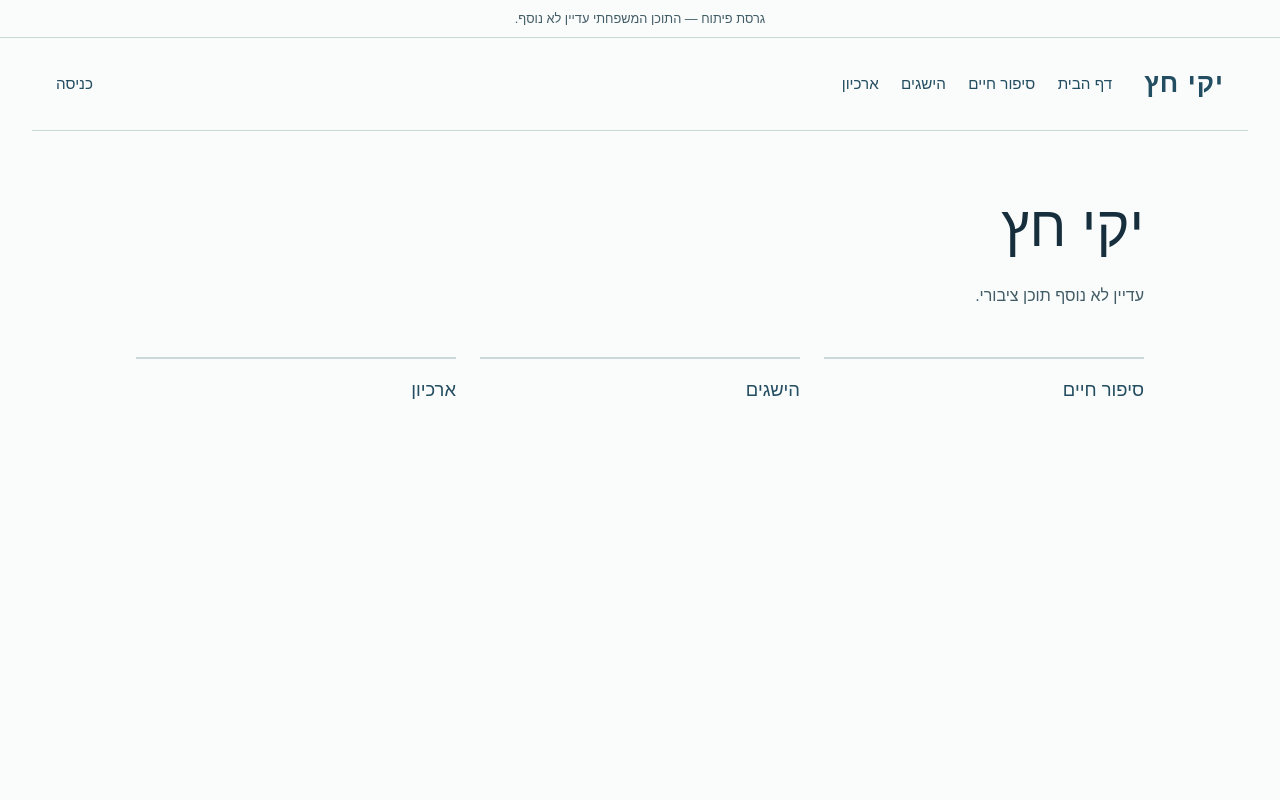
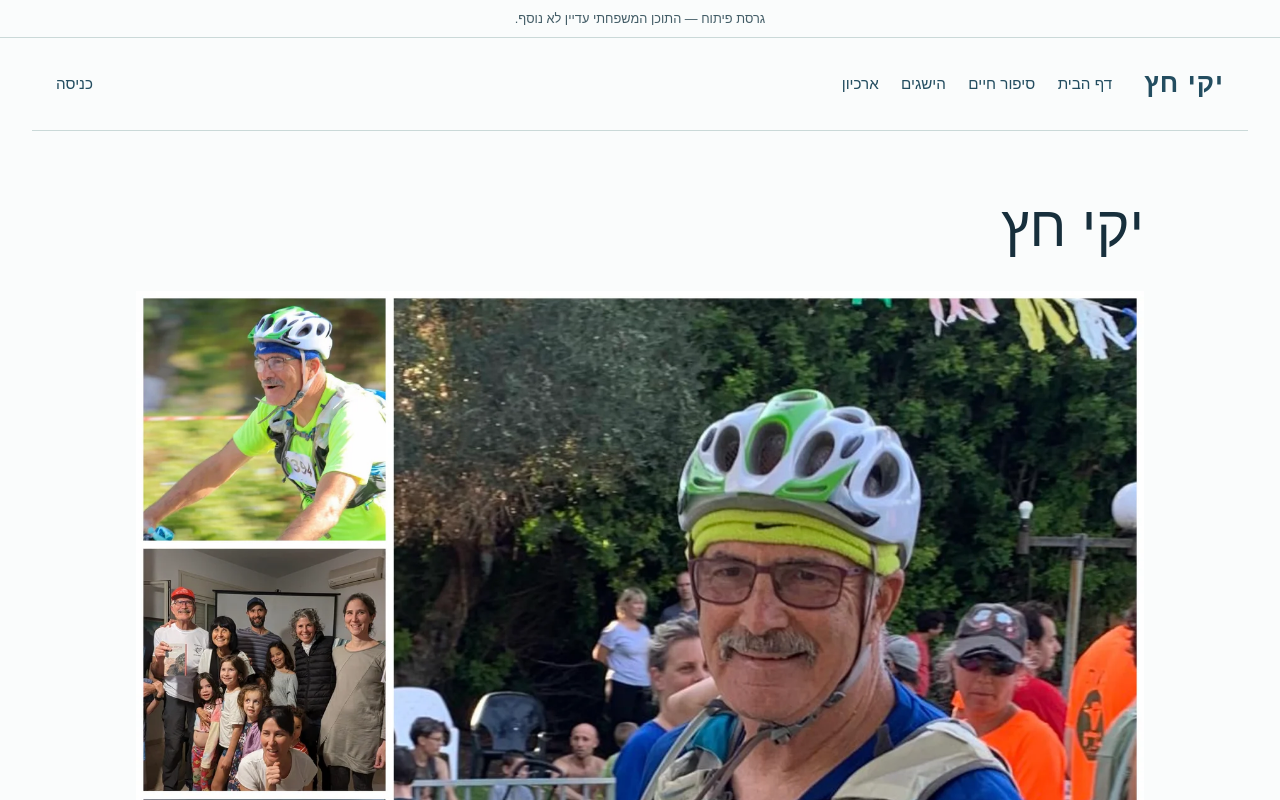
Before and after one commit to hetzy8/kobob, a Next.js app: page / in a window 1280 px wide. Shown: the top 800 px of the page. Built offline with nearby package versions, Linux system fonts and the light colour scheme.

Commit message:
feat: add selected collage to homepage

```diff
--- a/src/app/globals.css
+++ b/src/app/globals.css
@@ -159,3 +159,10 @@ button:disabled {
 		scroll-behavior: auto;
 	}
 }
+
+.home-collage {
+	display: block;
+	width: 100%;
+	height: auto;
+	margin-block: 2rem;
+}
--- a/src/app/page.tsx
+++ b/src/app/page.tsx
@@ -1,10 +1,19 @@
+import Image from "next/image";
 import Link from "next/link";
 import { copy } from "@/locales/he";
 export default function Home() {
 	return (
 		<>
 			<h1>{copy.title}</h1>
-			<p>{copy.empty}</p>
+			<Image
+				src="/images/home-collage.webp"
+				alt={copy.homeCollageAlt}
+				width={1600}
+				height={1600}
+				sizes="(max-width: 1056px) 100vw, 1008px"
+				preload
+				className="home-collage"
+			/>
 			<div className="section-links">
 				{copy.navigation.slice(1).map((item) => (
 					<Link key={item.href} href={item.href}>
--- a/src/locales/he.ts
+++ b/src/locales/he.ts
@@ -1,6 +1,7 @@
 // Hebrew interface copy. The display name was supplied by Yoram.
 // Biography and archive content remain unpopulated until supplied and approved.
 export const copy = {
+	homeCollageAlt: "קולאז׳ תמונות",
 	preview: "גרסת פיתוח — התוכן המשפחתי עדיין לא נוסף.",
 	title: "יקי חץ",
 	documentTitle: "יקי חץ — גרסת פיתוח",
```
Also changed, not shown: public/images/home-collage.webp (added), 1 other file (tests, documents, lock files or other folders).
